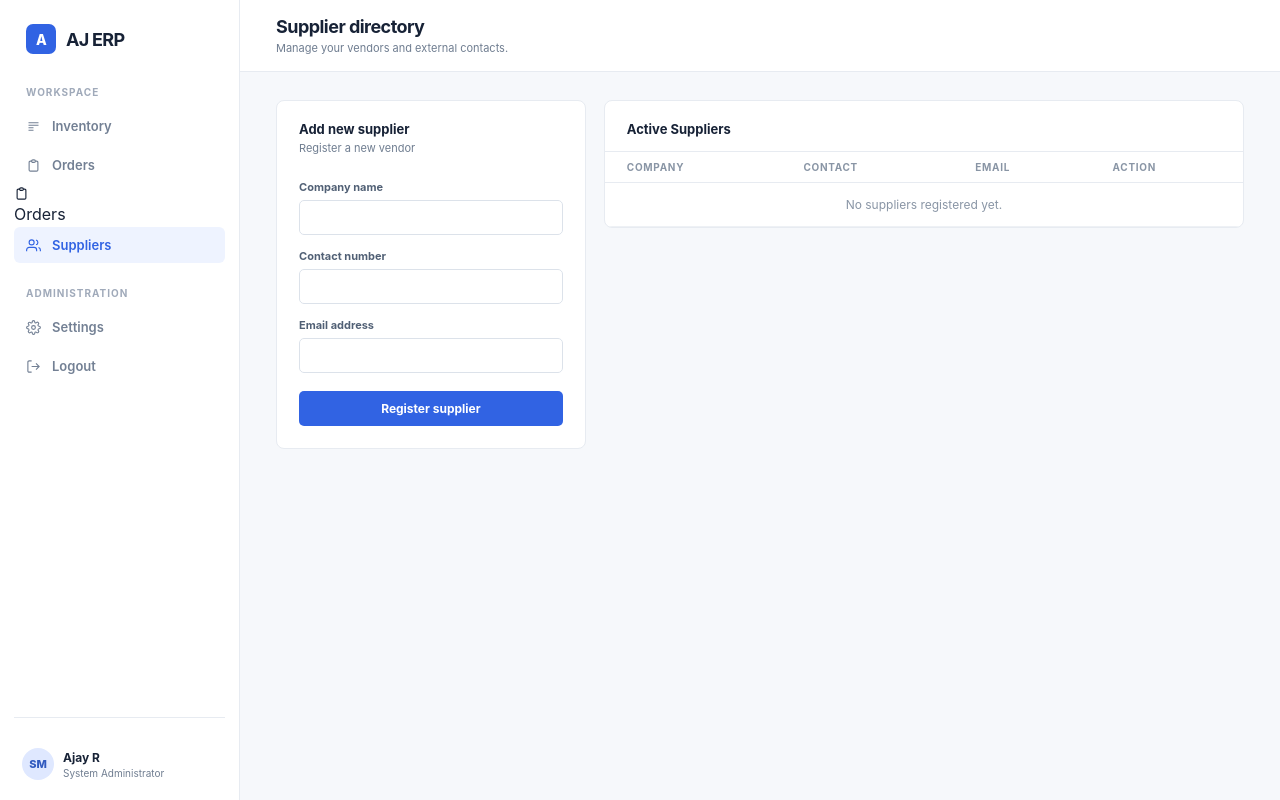
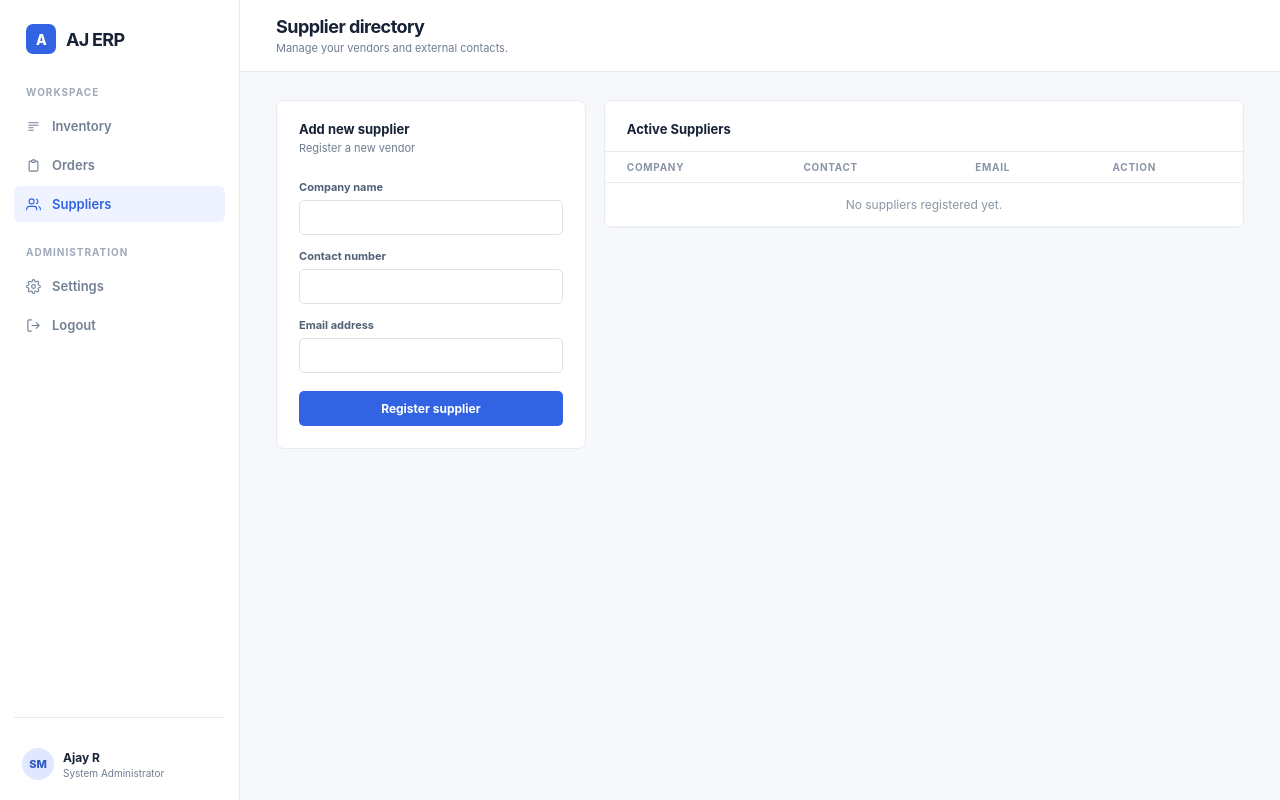
Before and after one commit to ajayravichandiran-ui/mini-erp-final, a Flask app: page /suppliers in a window 1280 px wide. Run offline with Flask 3, Linux system fonts and the light colour scheme; data that the repository does not hold is empty.

Commit message:
Clean up duplicated sidebar links

```diff
--- a/templates/suppliers.html
+++ b/templates/suppliers.html
@@ -46,11 +46,11 @@
     <div class="brand"><span class="brand-mark">A</span> AJ ERP</div>
     <p class="nav-label">Workspace</p>
     <nav class="nav">
-      <a href="/"><svg width="15" height="15" fill="none" stroke="currentColor" stroke-width="1.8" viewBox="0 0 24 24"><path d="M4 6h16M4 10h16M4 14h8M4 18h8"/></svg> Inventory</a>
+      <a href="/">
+        <svg width="15" height="15" fill="none" stroke="currentColor" stroke-width="1.8" viewBox="0 0 24 24"><path d="M4 6h16M4 10h16M4 14h8M4 18h8"/></svg>
+        Inventory
+      </a>
       <a href="/orders">
-        <svg width="15" height="15" fill="none" stroke="currentColor" stroke-width="1.8" viewBox="0 0 24 24"><path d="M9 5H7a2 2 0 0 0-2 2v12a2 2 0 0 0 2 2h10a2 2 0 0 0 2-2V7a2 2 0 0 0-2-2h-2M9 5a2 2 0 0 0 2 2h2a2 2 0 0 0 2-2M9 5a2 2 0 0 1 2-2h2a2 2 0 0 1 2 2"/></svg>
-        Orders
-      </a>
         <svg width="15" height="15" fill="none" stroke="currentColor" stroke-width="1.8" viewBox="0 0 24 24"><path d="M9 5H7a2 2 0 0 0-2 2v12a2 2 0 0 0 2 2h10a2 2 0 0 0 2-2V7a2 2 0 0 0-2-2h-2M9 5a2 2 0 0 0 2 2h2a2 2 0 0 0 2-2M9 5a2 2 0 0 1 2-2h2a2 2 0 0 1 2 2"/></svg>
         Orders
       </a>
```
